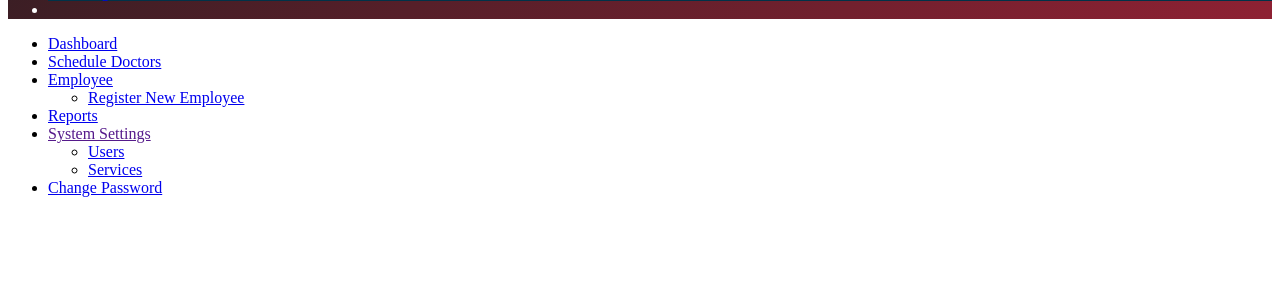
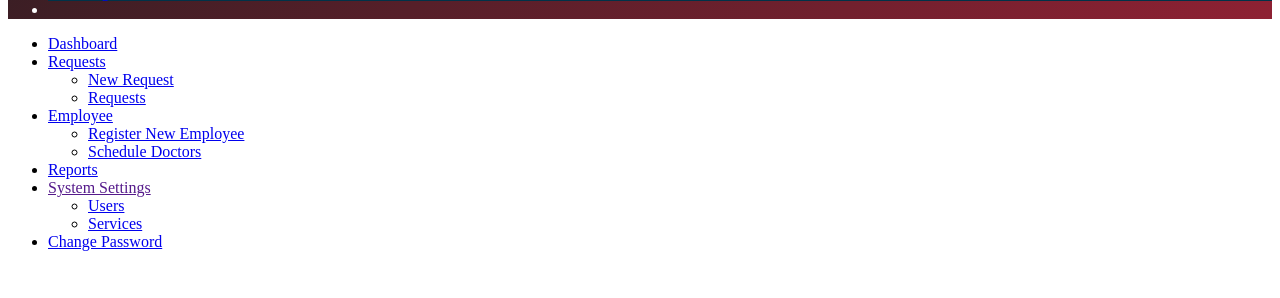
Before and after one commit to agabaandre/dental_web, a PHP site: the page made by application/views/templates/menu.php in a window 1280 px wide. Shown: the part 502-800 px from the top of the page. Run offline with PHP 8.4, Linux system fonts and the light colour scheme; the template is opened without the code that fills it, so the values that code supplies are empty; the visitor is signed in with stand-in values (Sample User, id 1).

Commit message:
added requests to menu

```diff
--- a/application/views/templates/menu.php
+++ b/application/views/templates/menu.php
@@ -71,23 +71,24 @@
               <i class="glyphicon glyphicon-phone fa-lg" style="color:lightblue;"></i><span>Dashboard</span> <i class=""></i>
               </a>
               </li>
-			<?php if (in_array($data['template'],array('rosta'))){
+              <?php if (in_array($data['template'],array('add_employee','view_employee'))){
             echo'<li class="active treeview">';
 			}
 		     else{
-			echo'<li class="treeview">';
+			  echo'<li class="treeview">';
 		     }?>
-			<?php  if  ($_SESSION['usertype']=='admin' || $_SESSION['usertype']=='hr')
-		    	 { ?>
-              <a href="<?php echo base_url();?>clinic/scheduleDoctors">
-               <i class="glyphicon glyphicon-user fa-lg" style="color:lightblue;"></i>
-               <span>Schedule Doctors</span>
-               <span class="label label-primary pull-right"></span>
+              <a href="#">
+                <i class="glyphicon glyphicon-question-sign fa-lg" style="color:lightblue;"></i>
+                <span>Requests</span>
+                <span class="label label-primary pull-right"></span>
               </a>
+              <ul class="treeview-menu">
+                <li class=""><a href="<?php echo base_url();?>clinic/addDoctor">New Request</a></li>
+                <li class=""><a href="<?php echo base_url();?>clinic/scheduleDoctors">Requests</a></li>
+
+			          </ul>
             </li>
 
-			   <?php }
-			?>
             <?php if (in_array($data['template'],array('add_employee','view_employee'))){
             echo'<li class="active treeview">';
 			}
@@ -95,12 +96,14 @@
 			  echo'<li class="treeview">';
 		     }?>
               <a href="#">
-                <i class="glyphicon glyphicon-th-list fa-lg" style="color:lightblue;"></i>
+                <i class="glyphicon glyphicon-user fa-lg" style="color:lightblue;"></i>
                 <span>Employee</span>
                 <span class="label label-primary pull-right"></span>
               </a>
               <ul class="treeview-menu">
                 <li class=""><a href="<?php echo base_url();?>clinic/addDoctor">Register New Employee</a></li>
+                <li class=""><a href="<?php echo base_url();?>clinic/scheduleDoctors">Schedule Doctors</a></li>
+
 			          </ul>
             </li>
 
```
